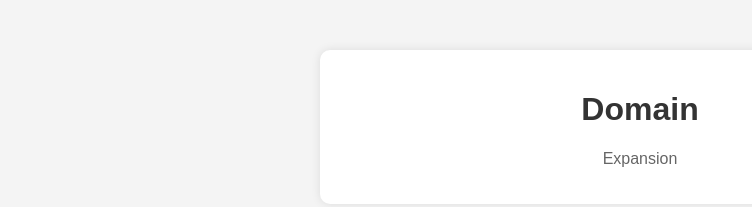
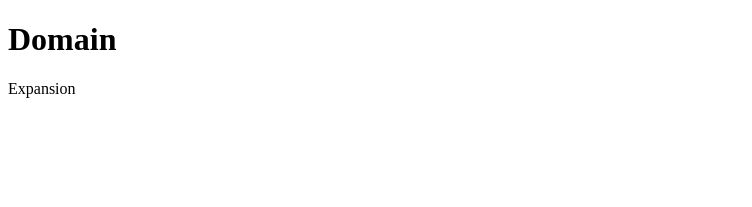
Before and after one commit to kuronyeom/IPT2-Case-Study, a plain HTML site: page JmPage.html in a window 1280 px wide. Shown: the whole page, without its empty margins (0-752 px from the left). Drawn offline with Linux system fonts and the light colour scheme.

Commit message:
Update JmPage.html
Seperate

```diff
--- a/JmPage.html
+++ b/JmPage.html
@@ -4,29 +4,6 @@
     <meta charset="UTF-8">
     <meta name="viewport" content="width=device-width, initial-scale=1.0">
     <title>Simple Webpage</title>
-    <style>
-        body {
-            font-family: Arial, sans-serif;
-            text-align: center;
-            background-color: #f4f4f4;
-            margin: 0;
-            padding: 0;
-        }
-        .container {
-            max-width: 600px;
-            margin: 50px auto;
-            background: white;
-            padding: 20px;
-            border-radius: 10px;
-            box-shadow: 0 0 10px rgba(0, 0, 0, 0.1);
-        }
-        h1 {
-            color: #333;
-        }
-        p {
-            color: #666;
-        }
-    </style>
 </head>
 <body>
     <div class="container">
```
